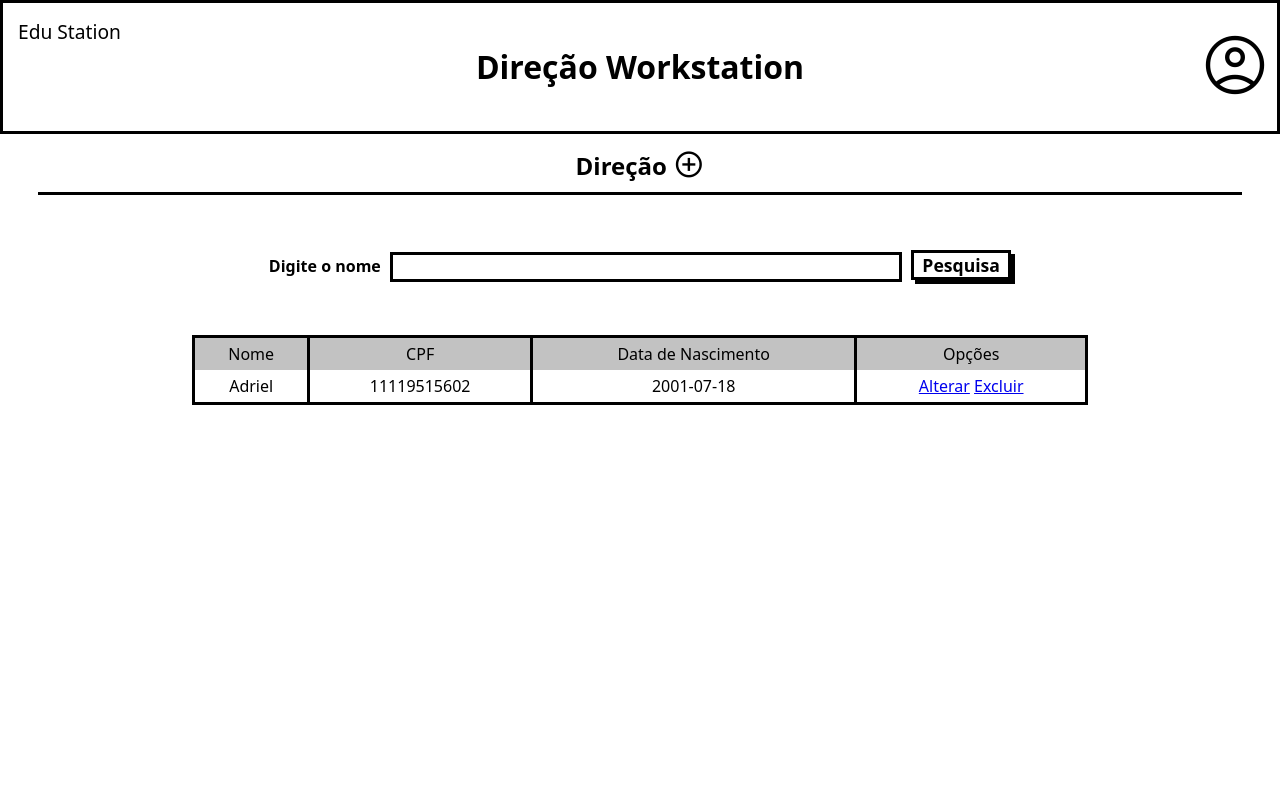
After one commit to adrielnazar/Projeto_escolar, a PHP site: the page made by Pages/Direção/DadosDirecao.php in a window 1280 px wide. The commit adds this page. Run offline with PHP 8.4, Linux system fonts and the light colour scheme; the visitor is signed in with stand-in values (Sample User, id 1); data comes from the database, SQL or seed files in the repository.

Commit message:
Término da direção

```diff
--- a/Estilos/Login-e-Base.css
+++ b/Estilos/Login-e-Base.css
@@ -36,6 +36,7 @@ header > span{
 header > ul.dentro {
     width: 150px;
     position: absolute;
+    top: 80px;
     right: 50px;
     background-color: white;
     border: 1px solid black;
@@ -47,11 +48,6 @@ header > ul.fora {
     display: none;
 }
 
-header > ul > a{
-    text-decoration: none;
-    color: black;
-}
-
 a > li {
     height: 30px;
     border: 2px solid black;
@@ -61,7 +57,12 @@ h1{
     text-align: center;
 }
 
-.material-symbols-outlined {
+a.linkName, a.Opções{
+    text-decoration: none;
+    color: black;
+}
+
+#usuario {
     font-size: 70px;
     position: absolute;
     right: 10px;
@@ -76,32 +77,41 @@ main{
 #Formulario{
     width: 300px;
     height: 330px;
-    top: calc(330px + 3vh)  ;
+}
+
+.Formulário{
+    width: 80vw;
+    height: auto;
+    margin-top: calc(100px + 1vh);
     left: 50%;
     position: absolute;
-    transform: translate( -50%, -50%);
+    transform: translate( -50%, -15% );
     border:  4px solid rgb(0, 0, 0);
     border-radius: 2px;
 }
 
-#Formulario > legend{
+.Formulário > p{
+    display: inline-block;
+}
+
+#Formulario > legend, .Formulário > legend{
     padding-bottom: 10px;
-    font-size: 1.1em;
+    font-size: 1.4em;
     font-weight: bolder;
-    width: 54px;
-    padding-left: 4px;
     position: relative;
+}
+
+label {
+    font-weight: bolder;
 }
 
 div.campo{
     display: block;
 }
 
-div.campo > p{
-    width: 80px;
+div.campo > label{
     padding: 16px 10px 14px 15px;
     display: inline-block;
-    font-weight: bolder;
 }
 
 div.campo > input {
@@ -112,7 +122,7 @@ div.campo > input {
 
 #Formulario > p {
     width: auto;
-    text-align: right;
+    margin-left: 100px;
     padding: 10px 30px 15px 0px;
 }
 
--- /dev/null
+++ b/Estilos/Pesquisa.css
@@ -0,0 +1,55 @@
+h2 {
+    width: 94vw;
+    text-align: center;
+    border-bottom: 3px solid black;
+    margin: auto;
+    padding: 10px;
+
+}
+
+#adição{
+    display: inline-block;
+    font-size: 1.3em;
+    color: black;
+    transform: translate(0px, 5px);
+}
+
+div > label, div.pesquisa > input.botão{
+    display: inline-block;
+    margin: 5px;
+}
+
+div.pesquisa, table{
+    margin: 50px auto 0px auto;
+    text-align: center;
+}
+
+input.pesquisa{
+    height: 30px;
+    width: 40vw;
+    border: 3px solid black;
+}
+
+input.botão {
+    height: 30px;
+    width: 100px;
+}
+
+table{
+    width: 70vw;
+    border-collapse: collapse;
+    border: 3px solid black;
+}
+
+td{
+    padding: 5px;
+    border-right: 3px solid black;
+}
+
+tr.Primeiro{
+    background-color: rgb(194, 194, 194);
+}
+
+tr:nth-child(even){
+    background-color: rgb(228, 228, 228);
+}
--- /dev/null
+++ b/Pages/Direção/DadosDirecao.php
@@ -0,0 +1,97 @@
+<?php
+    session_start();
+    include("../../config.php");
+    if ((!isset($_SESSION["usuario"]) == true)and (!isset($_SESSION["senha"]) == true)) {
+        unset($_SESSION['usuario']);
+        unset($_SESSION['senha']);
+        header('Location: ../index.html');
+    }
+    $_logado = $_SESSION['usuario'];
+    if(!empty($_GET['search'])){
+        $Busca = $_GET['search'];
+        $sql = "SELECT * FROM direção WHERE Usuário LIKE '%$Busca%' ORDER BY idDireção DESC";
+    }else{
+        $sql = "SELECT * FROM direção ORDER BY idDireção DESC";
+    }
+
+    $result = $conexao->query($sql);
+
+?>
+
+<!DOCTYPE html>
+<html lang="pt-br">
+<head>
+    <meta charset="UTF-8">
+    <meta name="viewport" content="width=device-width, initial-scale=1.0">
+    <title>Dados da Direção</title>
+    <link rel="stylesheet" href="https://fonts.googleapis.com/css2?family=Material+Symbols+Outlined:opsz,wght,FILL,GRAD@24,400,0,0" />
+    <link rel="stylesheet" href="https://fonts.googleapis.com/css2?family=Material+Symbols+Outlined:opsz,wght,FILL,GRAD@24,400,0,0" />
+    <link rel="stylesheet" href="../../Estilos/Login-e-Base.css">
+    <link rel="stylesheet" href="../../Estilos/Pesquisa.css">
+</head>
+<body>
+    <header>
+        <p>Edu Station</p>
+        <h1><a class="linkName" href="../inicio.php">Direção Workstation</a></h1>
+        <span class="material-symbols-outlined" id="usuario" onclick="menu()">
+            account_circle
+        </span>
+        <ul id="user" class="fora">
+            <a href="AlterarDirecao.php" class="Opções"><li>Alterar</li></a>
+            <a href="../../dados/Sair.php" class="Opções"><li>Sair</li></a>
+        </ul>
+    </header>
+    <main onclick="fechar()">
+        <h2>Direção
+            <a href="AdicionarDirecao.php">
+                <span class="material-symbols-outlined" id="adição">
+                add_circle
+                </span>
+            </a>
+        </h2>
+        <div class="pesquisa">
+            <label for="DigitarNome">Digite o nome</label>
+            <input type="search" class="pesquisa" id="pesquisar">
+            <input type="button" class="botão" value="Pesquisa" onclick="searchData()">
+        </div>
+        <table>
+            <thead>
+                <tr class="Primeiro">
+                    <td>Nome</td>
+                    <td>CPF</td>
+                    <td>Data de Nascimento</td>
+                    <td colspan="2">Opções</td>
+                </tr>
+            </thead>
+            <tbody>
+
+                <?php
+                 while ($direcaoData = mysqli_fetch_assoc($result)) {
+                    echo "<tr>";
+                    echo "<td>".$direcaoData['Usuário']."</td>";
+                    echo "<td>".$direcaoData['CPF']."</td>";
+                    echo "<td>".$direcaoData['DataNacimento']."</td>";
+                    echo "<td><a href='AlterarDirecao.php?idDireção=$direcaoData[idDireção]'>Alterar</a> <a href='../../dados/Deletar.php?idDireção=$direcaoData[idDireção]'>Excluir</a></td>";
+                 }
+                ?>
+            </tbody>
+        </table>
+    </main>
+    <script src="../menu.js">
+
+    </script>
+    <script>
+        var search = document.getElementById('pesquisar');
+
+        search.addEventListener("keydown", function(event){
+            if(event.key === "Enter"){
+                searchData();
+            }
+        });
+
+        function searchData(){
+            window.location = 'DadosDirecao.php?search='+search.value;
+        }
+    </script>
+</body>
+</html>
--- a/Pages/menu.js
+++ b/Pages/menu.js
@@ -7,3 +7,10 @@ function fechar() {
     document.getElementById('user').classList.add("fora")
     document.getElementById('user').classList.remove("dentro")
 }
+
+function MostrarS() {
+
+    document.getElementById('BtnAlterar').style.display = "none"
+    document.getElementById('senha').style.display = "block"
+
+}
```
Also changed, not shown: Estilos/Adicionar.css (added, +17 -0 lines), Estilos/Alterar.css (added, +16 -0 lines), Pages/Direção/AdicionarDirecao.php (added, +77 -0 lines), Pages/Direção/AlterarDirecao.php (added, +86 -0 lines), Pages/Inicio.php (+4 -6 lines), dados/Deletar.php (added, +17 -0 lines), dados/SalvarEdcoes.php (added, +22 -0 lines), index.html (+9 -11 lines).
